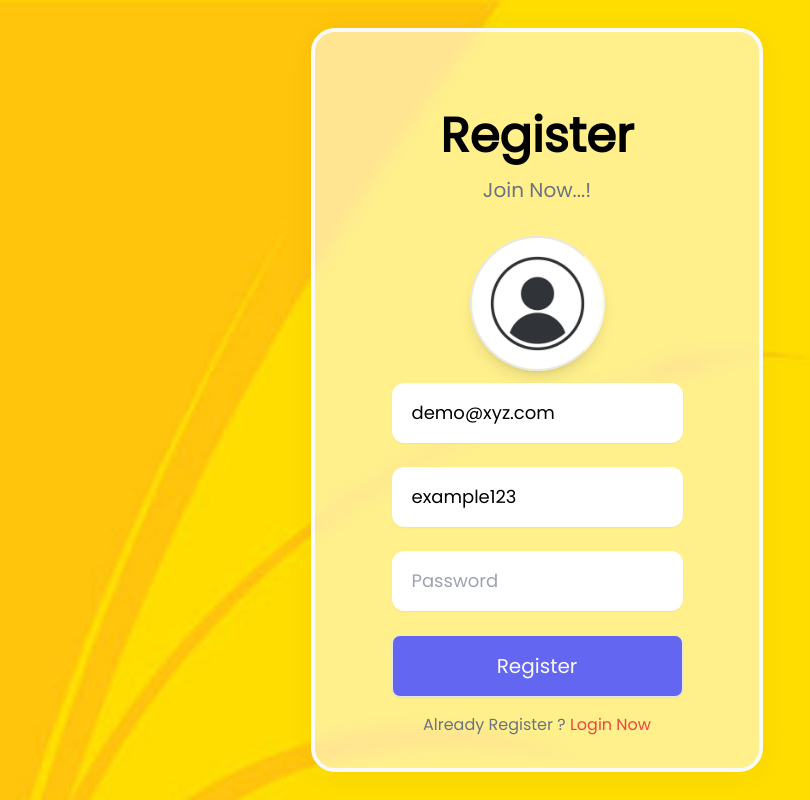
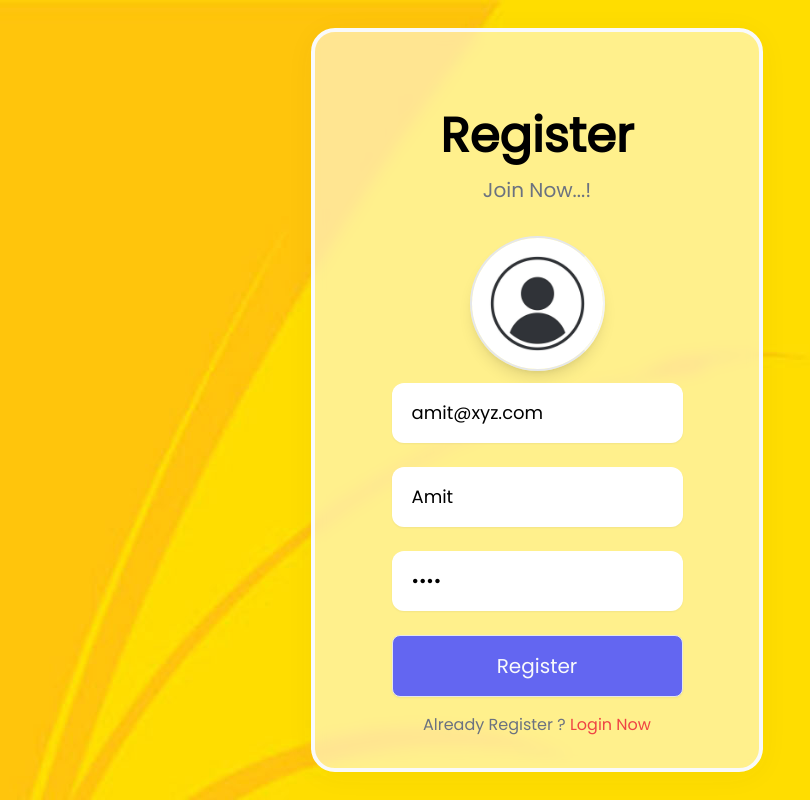
Before and after one commit to 102AMIT/OTP_Login_Auth_client, a React (Create React App) app: page /register in a window 1280 px wide. Shown: the whole page, without its empty margins (103-913 px from the left). Built offline with nearby package versions, Linux system fonts and the light colour scheme.

Commit message:
user register completed successfully

```diff
--- a/src/components/Register.jsx
+++ b/src/components/Register.jsx
@@ -1,30 +1,37 @@
 import React, { useState } from 'react'
-import { Link } from 'react-router-dom'
+import { Link ,useNavigate} from 'react-router-dom'
 import style from '../styles/Username.module.css'
-import { Toaster } from 'react-hot-toast'
+import toast, { Toaster } from 'react-hot-toast'
 // formik use for validate the userdata in form
 import { useFormik } from 'formik';
 import { registerValidation } from '../helper/validate'
 import convertToBase64 from '../helper/convertImg';
 import avatar from '../assets/avatar.jpg'
-
+import { register } from '../helper/helper';
 
 const Register = () => {
 
+  const navigate = useNavigate();
   const [file, setFile] = useState()
 
   const formik = useFormik({
     initialValues: {
-      email: 'demo@xyz.com',
-      username: 'example123',
-      password: ''
+      email: 'amit@xyz.com',
+      username: 'Amit',
+      password: '1234'
     },
     validate: registerValidation,
     validateOnBlur: false,
     validateOnChange: false,
     onSubmit: async values => {
       values = await Object.assign(values, { profile: file || '' })
-      console.log(values);
+      let registerPromise = register(values)
+      toast.promise(registerPromise, {
+        loading: 'Creating...',
+        success: <b>Register Successfully...!</b>,
+        error: <b>Could Not Register</b>
+      });
+      registerPromise.then(function (){navigate('/')});
     }
   })
 
@@ -51,7 +58,7 @@ const Register = () => {
               <label htmlFor="profile">
                 <img className={style.profile_img} src={file || avatar} alt="avater" />
               </label>
-              <input type="file" id="profile" name='profile' onChange={onUpload}/>
+              <input type="file" id="profile" name='profile' onChange={onUpload} />
             </div>
             <div className="textbox flex flex-col items-center gap-6">
               <input {...formik.getFieldProps('email')} type="email" className={style.textbox} placeholder='Email' />
--- a/src/helper/helper.js
+++ b/src/helper/helper.js
@@ -27,6 +27,7 @@ export async function getUser({ username }) {
 /* register user function */
 export async function register(credentials) {
     try {
+
         const { data: { message }, status } = await axios.post(`/api/register`, credentials)
         let { username, email } = credentials;
 
```
